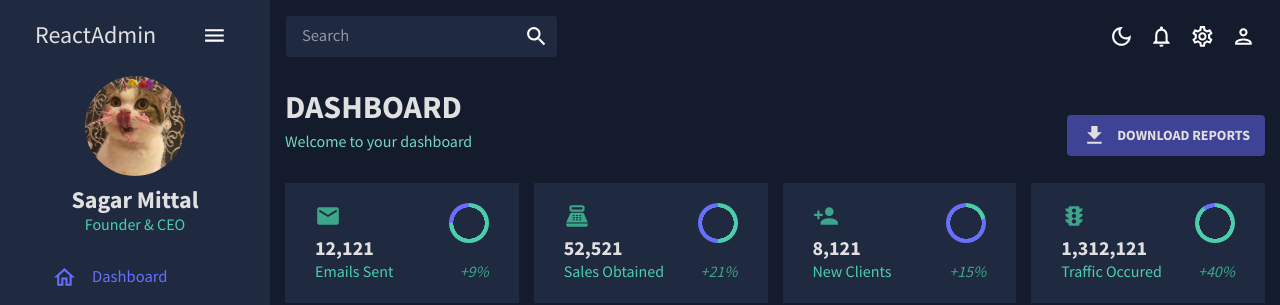
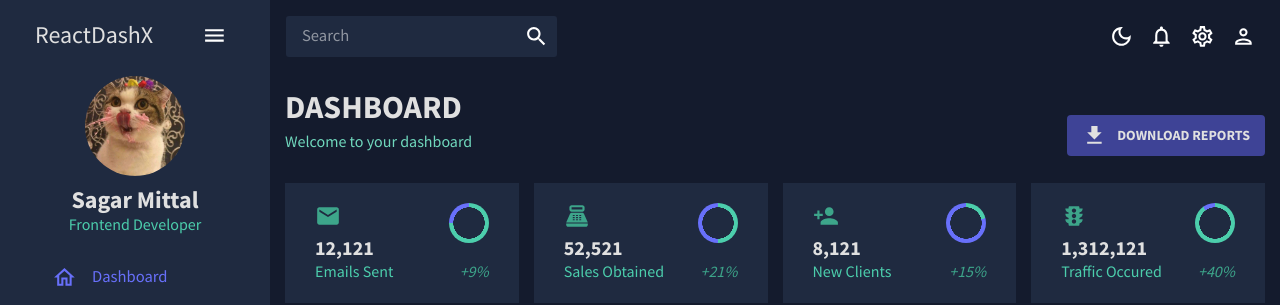
Before and after one commit to sagarmittal1/ReactDashX, a React (Create React App) app: page / in a window 1280 px wide. Shown: the top 305 px of the page. Built offline with nearby package versions, Linux system fonts and the light colour scheme; the HTML template or start-up script is replaced by a standard one.

Commit message:
fix some styles & tried to fix Link problem

```diff
--- a/src/scenes/global/Sidebar.jsx
+++ b/src/scenes/global/Sidebar.jsx
@@ -34,11 +34,27 @@ const Item = ({ title, to, icon, selected, setSelected }) => {
   );
 };
 
+// function to get path name & change according to useState
+const getCurrentPathname = () => {
+  let path = window.location.pathname;
+  path = path.substring(1);
+
+  if (path === '') {
+    path = 'Dashboard';
+  } else {
+    let capitalized = path.charAt(0).toUpperCase() + path.slice(1);
+    path = capitalized;
+  }
+
+  return path;
+};
+
 const Sidebar = () => {
   const theme = useTheme();
   const colors = tokens(theme.palette.mode);
+  const currentPathname = getCurrentPathname();
   const [isCollapsed, setIsCollapsed] = useState(false);
-  const [selected, setSelected] = useState('Dashboard');
+  const [selected, setSelected] = useState(`Dashboard`);
 
   return (
     <Box
@@ -79,7 +95,7 @@ const Sidebar = () => {
                 ml="15px"
               >
                 <Typography variant="h3" color={colors.grey[100]}>
-                  ReactAdmin
+                  ReactDashX
                 </Typography>
                 <IconButton onClick={() => setIsCollapsed(!isCollapsed)}>
                   <MenuOutlinedIcon />
@@ -111,7 +127,7 @@ const Sidebar = () => {
                   Sagar Mittal
                 </Typography>
                 <Typography variant="h5" color={colors.greenAccent[500]}>
-                  Founder & CEO
+                  Frontend Developer
                 </Typography>
               </Box>
             </Box>
```
